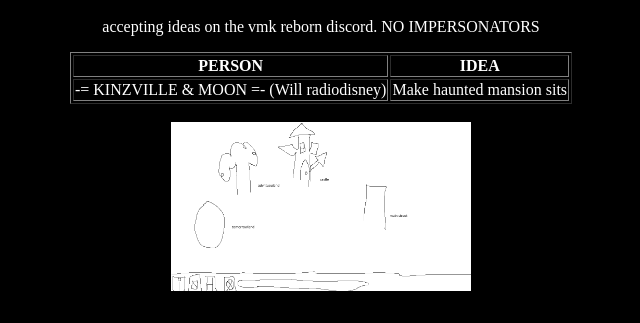
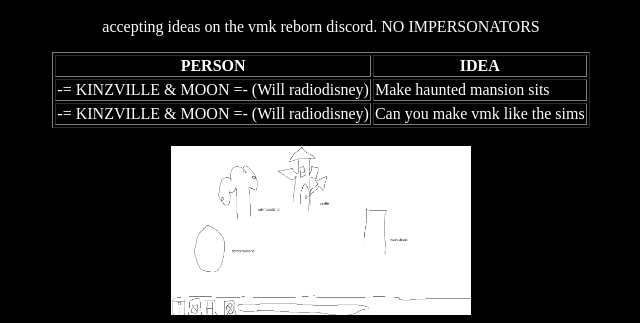
Before and after one commit to CaptVJ/website, a plain HTML site: page index.html in a window 1280 px wide. Shown: the part 1199-1522 px from the top of the page, without its empty margins (319-959 px from the left). Before the commit the page ends 1498 px from the top, so only its background shows below. Drawn offline with Linux system fonts and the light colour scheme.

Commit message:
Update index.html
Signed-off-by: -= SIMCITY & SUN =- <147458620+simcitynsun@users.noreply.github.com>

```diff
--- a/index.html
+++ b/index.html
@@ -31,6 +31,8 @@
 <TABLE BORDER="1">
     <TR><TH>PERSON</TH><TH>IDEA</TH></TR>
   <TR><TD>-= KINZVILLE & MOON =- (Will radiodisney)</TD><TD>Make haunted mansion sits</TD></TR>
+  <TR><TD>-= KINZVILLE & MOON =- (Will radiodisney)</TD><TD>Can you make vmk like the sims
+</TD></TR>
 </TABLE>
 <BR>
 
```
